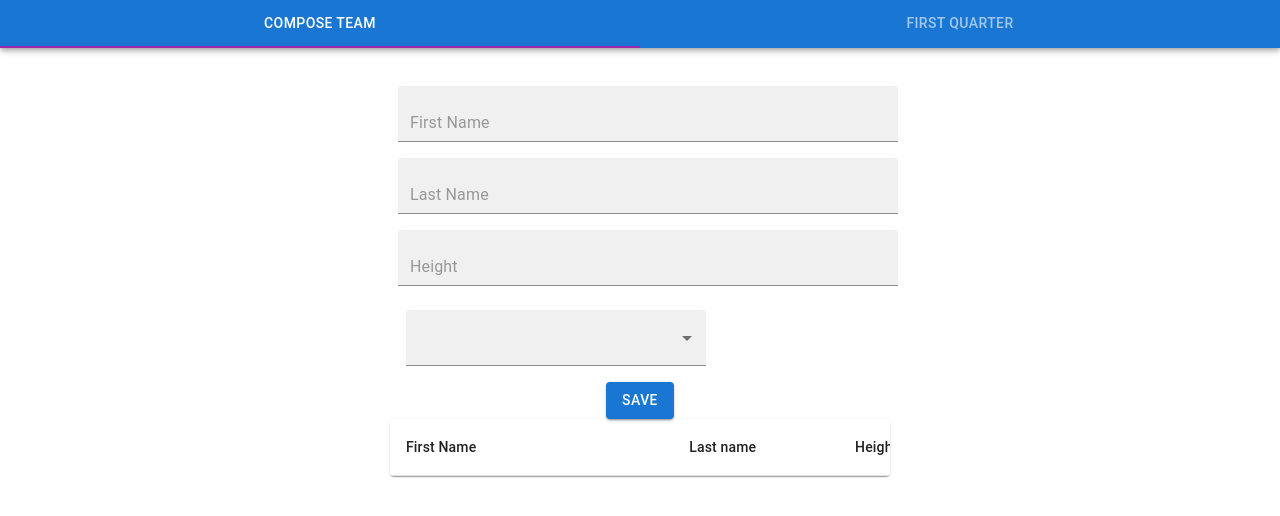
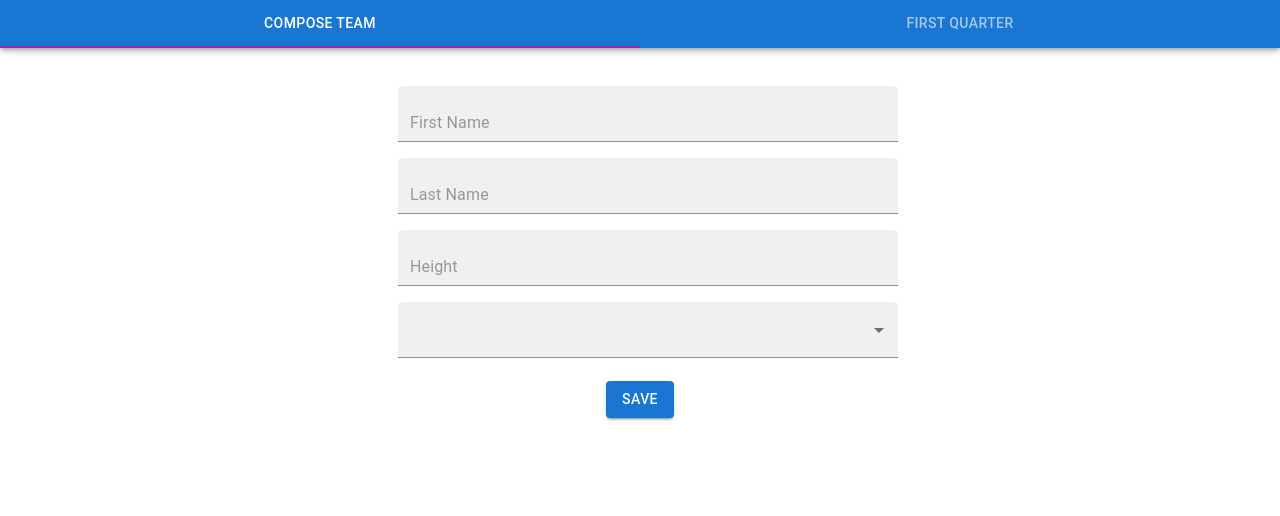
Before and after one commit to RishRathore/basketball-team-management, a React (Create React App) app in the folder basketball/: page / in a window 1280 px wide. Shown: the top 516 px of the page. Built offline with nearby package versions, Linux system fonts and the light colour scheme.

Commit message:
Fix the design part

```diff
--- a/basketball/src/components/Player.jsx
+++ b/basketball/src/components/Player.jsx
@@ -6,7 +6,7 @@ import ListItemText from "@material-ui/core/ListItemText";
 import Checkbox from "@material-ui/core/Checkbox";
 import ListItemIcon from "@material-ui/core/Checkbox";
 import MenuItem from "@material-ui/core/MenuItem";
-import { useDispatch } from "react-redux";
+import { useDispatch ,useSelector} from "react-redux";
 import { v4 as uuidv4 } from "uuid";
 
 import { addPlayer } from "../redux/features/playerSlices";
@@ -14,6 +14,7 @@ import { useStyles, MenuProps } from "../utils/styles";
 import { options, initialValues } from "../utils/constants";
 import PlayerList from "./PlayerList";
 import Notifier from "./Notifier";
+import FormControl from "@material-ui/core/FormControl";
 
 const Player = () => {
   const classes = useStyles();
@@ -24,18 +25,15 @@ const Player = () => {
   const [showNotifier, toggleNotifier] = useState(false);
   const [notifierMsg, setNotifierMsg] = useState("");
 
-  // const isAllSelected =
-  //   options.length > 0 && selectedSkills.length === options.length;
+  const { players } = useSelector((state) => state.basketball);
+
+
+
+  console.log(selectedSkills)
 
   const handleSelectChange = (event) => {
     const value = event.target.value;
-    let selectedData;
-
-    if (value[value.length - 1] === "all") {
-      selectedData = selectedSkills.length === options.length ? [] : options;
-    } else selectedData = value;
-
-    setSelectedSkills(selectedData);
+    setSelectedSkills(value);
     setFormValues({
       ...formValues,
       skills: {
@@ -128,7 +126,7 @@ const Player = () => {
 
   return (
     <Box
-      style={{ maxWidth: "500px", margin: "30px auto 0px auto" }}
+      style={{ maxWidth: "100%", padding: "0px 15px 0px 15px" }}
       className="formBox"
     >
         <Box
@@ -144,6 +142,7 @@ const Player = () => {
           autoComplete="off"
           onSubmit={handleSubmit}
         >
+          <Box style={{ maxWidth: "500px", margin: "30px auto 0px auto" }}>
           <TextField
             id="First Name"
             variant="filled"
@@ -184,12 +183,12 @@ const Player = () => {
             required
             style={{ width: "100%" }}
           />
-        <Box className={classes.formControl}>
+          <FormControl style={{ width: "100%", marginBottom: '15px' }} className={classes.formControl}>
             <TextField
               name="skills"
               variant="filled"
               select
-            value={selectedSkills}
+              // value={selectedSkills}
               required
               error={formValues.skills.error}
               helperText={
@@ -213,8 +212,8 @@ const Player = () => {
                 </MenuItem>
               ))}
             </TextField>
-        </Box>
-        <Box>
+          </FormControl>
+          <Box style={{ width: "100%", marginBottom: '15px' }}>
             <Button
               type="button"
               variant="contained"
@@ -224,7 +223,13 @@ const Player = () => {
               Save
             </Button>
           </Box>
+        </Box>
+
+        {players.length > 0 && (
+          <Box>
             <PlayerList />
+          </Box>
+        )}
         <Notifier
           open={showNotifier}
           msg={notifierMsg}
--- a/basketball/src/components/PlayerList.jsx
+++ b/basketball/src/components/PlayerList.jsx
@@ -8,33 +8,28 @@ import TableRow from '@mui/material/TableRow';
 import Paper from '@mui/material/Paper';
 import { useSelector } from 'react-redux';
 
-const rows = [
-    { id: 1, field: 'firstName', headerName: 'First Name', width: 100 },
-    { id: 2, field: 'lastName', headerName: 'Last name', width: 100 },
-    { id: 2, field: 'height', headerName: 'Height', width: 100 },
-    { id: 2, field: 'skills', headerName: 'Skills', width: 100 },
-];
+ const PlayerList = () => {
 
-export default function TableBasic() {
     const { players } = useSelector((state) => state.basketball)
+
   return (
     <TableContainer component={Paper}>
       <Table sx={{ minWidth: 650 }} aria-label="simple table">
         <TableHead>
           <TableRow>
             <TableCell>First Name</TableCell>
-            <TableCell align="right">Last name</TableCell>
-            <TableCell align="right">Height</TableCell>
-            <TableCell align="right">Skills</TableCell>
+            <TableCell align="centre">Last name</TableCell>
+            <TableCell align="centre">Height</TableCell>
+            <TableCell align="centre">Skills</TableCell>
           </TableRow>
         </TableHead>
         <TableBody>
           {players.map((row) => (
             <TableRow>
-              <TableCell align="right">{row.firstName}</TableCell>
-              <TableCell align="right">{row.lastName}</TableCell>
-              <TableCell align="right">{row.height}</TableCell>
-              <TableCell align="right">{row.skills}</TableCell>
+              <TableCell align="centre">{row.firstName}</TableCell>
+              <TableCell align="centre">{row.lastName}</TableCell>
+              <TableCell align="centre">{row.height}</TableCell>
+              <TableCell align="centre">{row.skills}</TableCell>
             </TableRow>
           ))}
         </TableBody>
@@ -42,3 +37,4 @@ export default function TableBasic() {
     </TableContainer>
   );
 }
+export default PlayerList;
--- a/basketball/src/components/PlayerSkillWrapper.jsx
+++ b/basketball/src/components/PlayerSkillWrapper.jsx
@@ -65,7 +65,7 @@ const PlayerSkillWrapper = ({
         setPlayerErr({ playerErr: false, errMsg: ""});
         setSelectedPlayer(value);
       } else if (isId === value) {
-        setPlayerErr({ playerErr: true, errMsg: "Already selected"});
+        setPlayerErr({ playerErr: true, errMsg: "Player can be selected only once"});
         setSelectedPlayer(value);
       }
     } else {
@@ -131,7 +131,7 @@ const PlayerSkillWrapper = ({
   };
 
   return (
-    <Box sx={{ margin: "25px" }}>
+    <Box sx={{ margin: "25px 0px 0px 0px", padding: '0px 15px 0px 15px', display: 'flex', gap: '20px', justifyContent: 'center' }}>
       <SelectButton
         label="Player Name"
         id={id}
--- a/basketball/src/components/QuarterBlock.jsx
+++ b/basketball/src/components/QuarterBlock.jsx
@@ -41,7 +41,7 @@ const QuaterBlock = () => {
           teamPlayers={teamPlayers}
         />
       ))}
-      <Box>
+      <Box style={{marginTop: '30px'}}>
         <Button
           type="button"
           variant="contained"
--- a/basketball/src/components/SelectButton.jsx
+++ b/basketball/src/components/SelectButton.jsx
@@ -5,9 +5,8 @@ import MenuItem from "@material-ui/core/MenuItem";
 import FormControl from "@material-ui/core/FormControl";
 import Select from "@material-ui/core/Select";
 import Box from "@material-ui/core/Box";
+import { useStyles } from "../utils/styles";
 
-import { MenuProps, useStyles } from "../utils/styles";
-import { options } from "../utils/constants";
 
 function SelectOption({id, list, selected, setSelected, isSkills,uniqueRoleErr, label}) {
   const classes = useStyles();
```
Also changed, not shown: basketball/src/components/Notifier.jsx (renamed from basketball/src/components/Notifier.js). Lines whose indentation alone changed are shown as unchanged.
